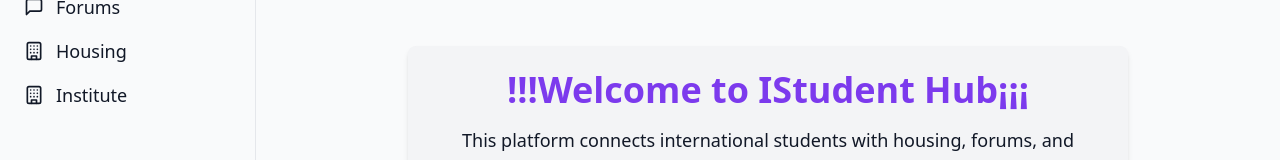
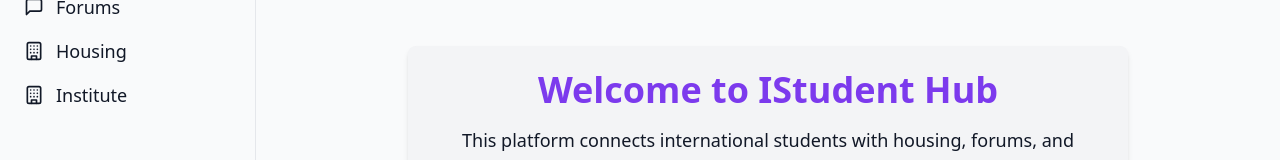
Before and after one commit to Dgarzon10/IStudent, a React (Vite) app in the folder IStudent_Project/Code/frontend/: page / in a window 1280 px wide. Shown: the part 127-287 px from the top of the page. Built offline with nearby package versions, Linux system fonts and the light colour scheme.

Commit message:
Deploy test

```diff
--- a/IStudent_Project/Code/frontend/src/pages/Home.jsx
+++ b/IStudent_Project/Code/frontend/src/pages/Home.jsx
@@ -8,7 +8,7 @@ function Home() {
 
         {/* Intro Section */}
         <div className="mb-12 flex flex-col items-center justify-center text-center p-6 bg-gray-100 rounded-lg shadow-md">
-          <h1 className="text-4xl font-bold text-primary mb-4">!!!Welcome to IStudent Hub¡¡¡</h1>
+          <h1 className="text-4xl font-bold text-primary mb-4">Welcome to IStudent Hub</h1>
           <p className="text-text text-lg max-w-2xl">
             This platform connects international students with housing, forums, and institutes.
             Explore the most discussed topics or find your next home.
```
